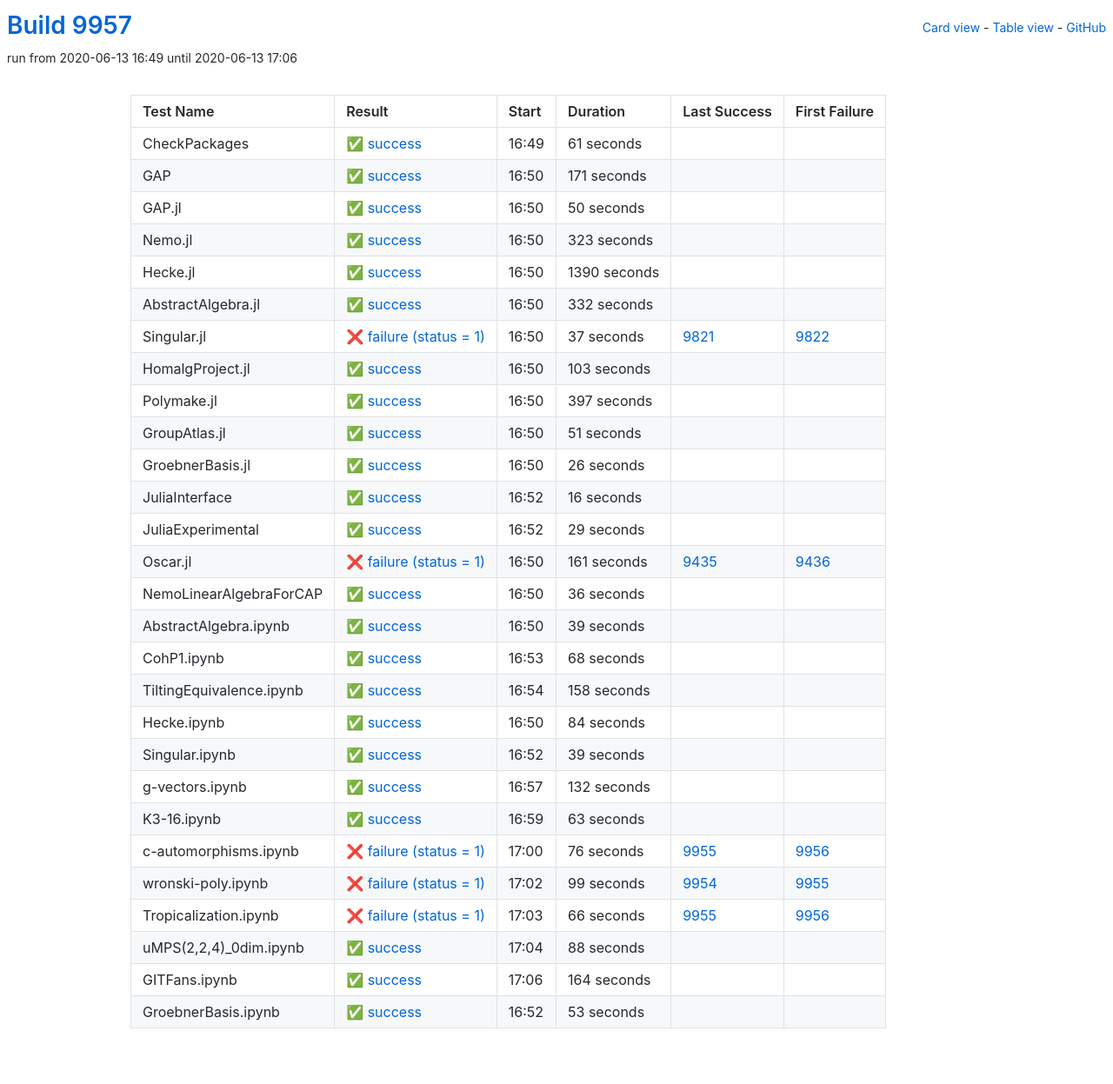
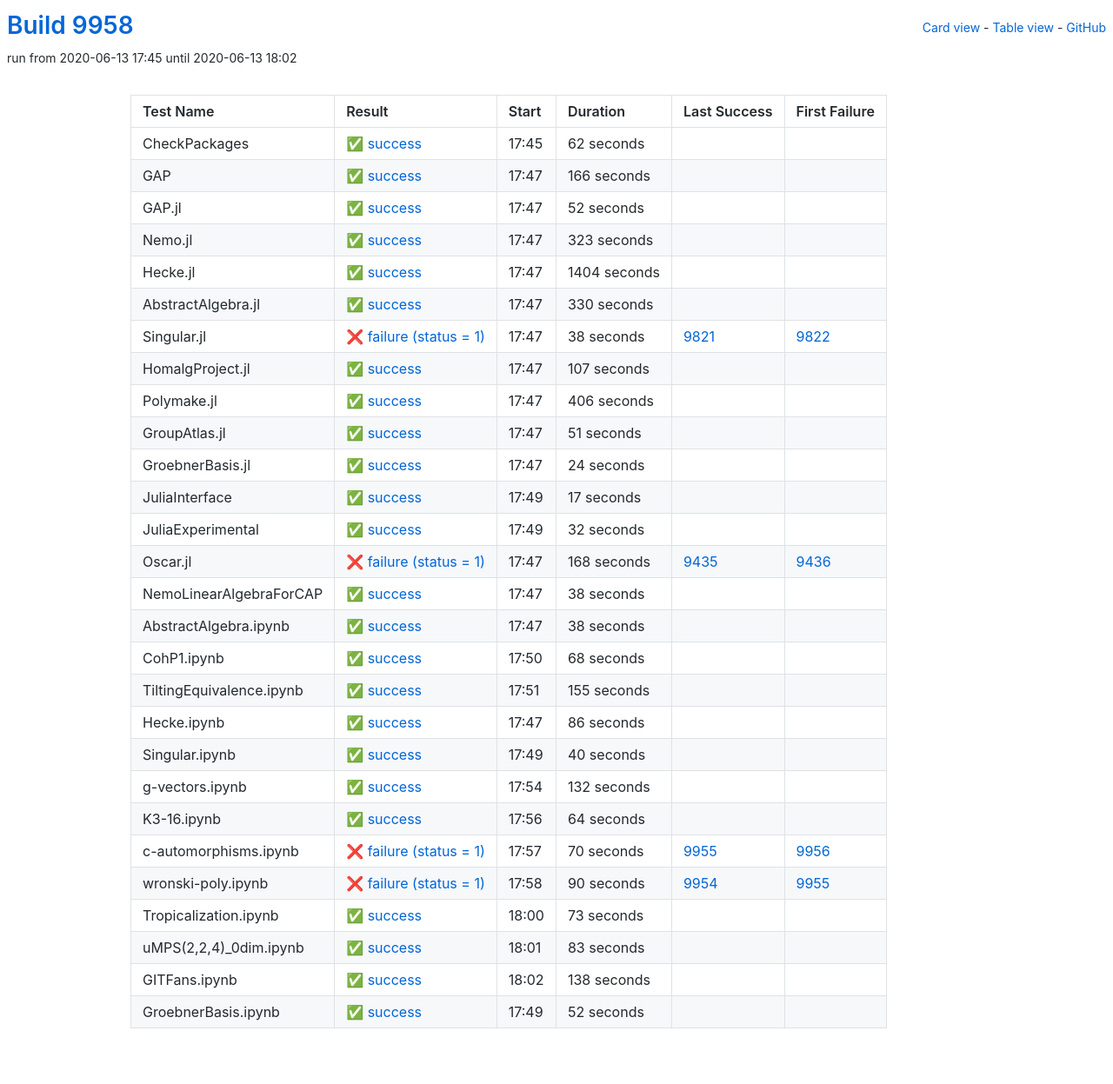
Before and after one commit to oscar-system/oscar-ci-status, a Jekyll site: the page built from table.html, in a window 1280 px wide. Shown: the whole page at 87% size. Built offline with Jekyll 4.4.1, drawn with Linux system fonts in a browser that asks for light colours.

Commit message:
Build #9958

```diff
--- a/_data/ci.yml
+++ b/_data/ci.yml
@@ -1,6 +1,6 @@
 ---
-build: 9957
-build_url: https://oscarci.mathematik.uni-kl.de/job/oscar/9957/
+build: 9958
+build_url: https://oscarci.mathematik.uni-kl.de/job/oscar/9958/
 job: oscar
 organization: oscar-system
 repo: oscar-ci-status
@@ -8,44 +8,44 @@
 tests:
 - name: CheckPackages
   id: checkpackages
-  log: https://oscarci.mathematik.uni-kl.de/job/oscar/9957/artifact/logs/build-9957/CheckPackages.log
-  start: 2020-06-13 16:49
+  log: https://oscarci.mathematik.uni-kl.de/job/oscar/9958/artifact/logs/build-9958/CheckPackages.log
+  start: 2020-06-13 17:45
   success: true
   exitcode: 0
   status: success
-  duration: 61
+  duration: 62
   last_success: false
   last_success_url:
   first_failure: false
   first_failure_url:
 - name: GAP
   id: gap
-  log: https://oscarci.mathematik.uni-kl.de/job/oscar/9957/artifact/logs/build-9957/GAP.log
-  start: 2020-06-13 16:50
+  log: https://oscarci.mathematik.uni-kl.de/job/oscar/9958/artifact/logs/build-9958/GAP.log
+  start: 2020-06-13 17:47
   success: true
   exitcode: 0
   status: success
-  duration: 171
+  duration: 166
   last_success: false
   last_success_url:
   first_failure: false
   first_failure_url:
 - name: GAP.jl
   id: gap-jl
-  log: https://oscarci.mathematik.uni-kl.de/job/oscar/9957/artifact/logs/build-9957/GAP.jl.log
-  start: 2020-06-13 16:50
+  log: https://oscarci.mathematik.uni-kl.de/job/oscar/9958/artifact/logs/build-9958/GAP.jl.log
+  start: 2020-06-13 17:47
   success: true
   exitcode: 0
   status: success
-  duration: 50
+  duration: 52
   last_success: false
   last_success_url:
   first_failure: false
   first_failure_url:
 - name: Nemo.jl
   id: nemo-jl
-  log: https://oscarci.mathematik.uni-kl.de/job/oscar/9957/artifact/logs/build-9957/Nemo.jl.log
-  start: 2020-06-13 16:50
+  log: https://oscarci.mathematik.uni-kl.de/job/oscar/9958/artifact/logs/build-9958/Nemo.jl.log
+  start: 2020-06-13 17:47
   success: true
   exitcode: 0
   status: success
@@ -56,68 +56,68 @@
   first_failure_url:
 - name: Hecke.jl
   id: hecke-jl
-  log: https://oscarci.mathematik.uni-kl.de/job/oscar/9957/artifact/logs/build-9957/Hecke.jl.log
-  start: 2020-06-13 16:50
+  log: https://oscarci.mathematik.uni-kl.de/job/oscar/9958/artifact/logs/build-9958/Hecke.jl.log
+  start: 2020-06-13 17:47
   success: true
   exitcode: 0
   status: success
-  duration: 1390
+  duration: 1404
   last_success: false
   last_success_url:
   first_failure: false
   first_failure_url:
 - name: AbstractAlgebra.jl
   id: abstractalgebra-jl
-  log: https://oscarci.mathematik.uni-kl.de/job/oscar/9957/artifact/logs/build-9957/AbstractAlgebra.jl.log
-  start: 2020-06-13 16:50
+  log: https://oscarci.mathematik.uni-kl.de/job/oscar/9958/artifact/logs/build-9958/AbstractAlgebra.jl.log
+  start: 2020-06-13 17:47
   success: true
   exitcode: 0
   status: success
-  duration: 332
+  duration: 330
   last_success: false
   last_success_url:
   first_failure: false
   first_failure_url:
 - name: Singular.jl
   id: singular-jl
-  log: https://oscarci.mathematik.uni-kl.de/job/oscar/9957/artifact/logs/build-9957/Singular.jl.log
-  start: 2020-06-13 16:50
+  log: https://oscarci.mathematik.uni-kl.de/job/oscar/9958/artifact/logs/build-9958/Singular.jl.log
+  start: 2020-06-13 17:47
   success: false
   exitcode: 1
   status: failure
-  duration: 37
+  duration: 38
   last_success: 9821
   last_success_url: https://oscarci.mathematik.uni-kl.de/job/oscar/9821/
   first_failure: 9822
   first_failure_url: https://oscarci.mathematik.uni-kl.de/job/oscar/9822/
 - name: HomalgProject.jl
   id: homalgproject-jl
-  log: https://oscarci.mathematik.uni-kl.de/job/oscar/9957/artifact/logs/build-9957/HomalgProject.jl.log
-  start: 2020-06-13 16:50
+  log: https://oscarci.mathematik.uni-kl.de/job/oscar/9958/artifact/logs/build-9958/HomalgProject.jl.log
+  start: 2020-06-13 17:47
   success: true
   exitcode: 0
   status: success
-  duration: 103
+  duration: 107
   last_success: false
   last_success_url:
   first_failure: false
   first_failure_url:
 - name: Polymake.jl
   id: polymake-jl
-  log: https://oscarci.mathematik.uni-kl.de/job/oscar/9957/artifact/logs/build-9957/Polymake.jl.log
-  start: 2020-06-13 16:50
+  log: https://oscarci.mathematik.uni-kl.de/job/oscar/9958/artifact/logs/build-9958/Polymake.jl.log
+  start: 2020-06-13 17:47
   success: true
   exitcode: 0
   status: success
-  duration: 397
+  duration: 406
   last_success: false
   last_success_url:
   first_failure: false
   first_failure_url:
 - name: GroupAtlas.jl
   id: groupatlas-jl
-  log: https://oscarci.mathematik.uni-kl.de/job/oscar/9957/artifact/logs/build-9957/GroupAtlas.jl.log
-  start: 2020-06-13 16:50
+  log: https://oscarci.mathematik.uni-kl.de/job/oscar/9958/artifact/logs/build-9958/GroupAtlas.jl.log
+  start: 2020-06-13 17:47
   success: true
   exitcode: 0
   status: success
@@ -128,80 +128,80 @@
   first_failure_url:
 - name: GroebnerBasis.jl
   id: groebnerbasis-jl
-  log: https://oscarci.mathematik.uni-kl.de/job/oscar/9957/artifact/logs/build-9957/GroebnerBasis.jl.log
-  start: 2020-06-13 16:50
+  log: https://oscarci.mathematik.uni-kl.de/job/oscar/9958/artifact/logs/build-9958/GroebnerBasis.jl.log
+  start: 2020-06-13 17:47
   success: true
   exitcode: 0
   status: success
-  duration: 26
+  duration: 24
   last_success: false
   last_success_url:
   first_failure: false
   first_failure_url:
 - name: JuliaInterface
   id: juliainterface
-  log: https://oscarci.mathematik.uni-kl.de/job/oscar/9957/artifact/logs/build-9957/JuliaInterface.log
-  start: 2020-06-13 16:52
+  log: https://oscarci.mathematik.uni-kl.de/job/oscar/9958/artifact/logs/build-9958/JuliaInterface.log
+  start: 2020-06-13 17:49
   success: true
   exitcode: 0
   status: success
-  duration: 16
+  duration: 17
   last_success: false
   last_success_url:
   first_failure: false
   first_failure_url:
 - name: JuliaExperimental
   id: juliaexperimental
-  log: https://oscarci.mathematik.uni-kl.de/job/oscar/9957/artifact/logs/build-9957/JuliaExperimental.log
-  start: 2020-06-13 16:52
+  log: https://oscarci.mathematik.uni-kl.de/job/oscar/9958/artifact/logs/build-9958/JuliaExperimental.log
+  start: 2020-06-13 17:49
   success: true
   exitcode: 0
   status: success
-  duration: 29
+  duration: 32
   last_success: false
   last_success_url:
   first_failure: false
   first_failure_url:
 - name: Oscar.jl
   id: oscar-jl
-  log: https://oscarci.mathematik.uni-kl.de/job/oscar/9957/artifact/logs/build-9957/Oscar.jl.log
-  start: 2020-06-13 16:50
+  log: https://oscarci.mathematik.uni-kl.de/job/oscar/9958/artifact/logs/build-9958/Oscar.jl.log
+  start: 2020-06-13 17:47
   success: false
   exitcode: 1
   status: failure
-  duration: 161
+  duration: 168
   last_success: 9435
   last_success_url: https://oscarci.mathematik.uni-kl.de/job/oscar/9435/
   first_failure: 9436
   first_failure_url: https://oscarci.mathematik.uni-kl.de/job/oscar/9436/
 - name: NemoLinearAlgebraForCAP
   id: nemolinearalgebraforcap
-  log: https://oscarci.mathematik.uni-kl.de/job/oscar/9957/artifact/logs/build-9957/NemoLinearAlgebraForCAP.log
-  start: 2020-06-13 16:50
+  log: https://oscarci.mathematik.uni-kl.de/job/oscar/9958/artifact/logs/build-9958/NemoLinearAlgebraForCAP.log
+  start: 2020-06-13 17:47
   success: true
   exitcode: 0
   status: success
-  duration: 36
+  duration: 38
   last_success: false
   last_success_url:
   first_failure: false
   first_failure_url:
 - name: AbstractAlgebra.ipynb
   id: abstractalgebra-ipynb
-  log: https://oscarci.mathematik.uni-kl.de/job/oscar/9957/artifact/logs/build-9957/AbstractAlgebra.ipynb.log
-  start: 2020-06-13 16:50
+  log: https://oscarci.mathematik.uni-kl.de/job/oscar/9958/artifact/logs/build-9958/AbstractAlgebra.ipynb.log
+  start: 2020-06-13 17:47
   success: true
   exitcode: 0
   status: success
-  duration: 39
+  duration: 38
   last_success: false
   last_success_url:
   first_failure: false
   first_failure_url:
 - name: CohP1.ipynb
   id: cohp1-ipynb
-  log: https://oscarci.mathematik.uni-kl.de/job/oscar/9957/artifact/logs/build-9957/CohP1.ipynb.log
-  start: 2020-06-13 16:53
+  log: https://oscarci.mathematik.uni-kl.de/job/oscar/9958/artifact/logs/build-9958/CohP1.ipynb.log
+  start: 2020-06-13 17:50
   success: true
   exitcode: 0
   status: success
@@ -212,44 +212,44 @@
   first_failure_url:
 - name: TiltingEquivalence.ipynb
   id: tiltingequivalence-ipynb
-  log: https://oscarci.mathematik.uni-kl.de/job/oscar/9957/artifact/logs/build-9957/TiltingEquivalence.ipynb.log
-  start: 2020-06-13 16:54
+  log: https://oscarci.mathematik.uni-kl.de/job/oscar/9958/artifact/logs/build-9958/TiltingEquivalence.ipynb.log
+  start: 2020-06-13 17:51
   success: true
   exitcode: 0
   status: success
-  duration: 158
+  duration: 155
   last_success: false
   last_success_url:
   first_failure: false
   first_failure_url:
 - name: Hecke.ipynb
   id: hecke-ipynb
-  log: https://oscarci.mathematik.uni-kl.de/job/oscar/9957/artifact/logs/build-9957/Hecke.ipynb.log
-  start: 2020-06-13 16:50
+  log: https://oscarci.mathematik.uni-kl.de/job/oscar/9958/artifact/logs/build-9958/Hecke.ipynb.log
+  start: 2020-06-13 17:47
   success: true
   exitcode: 0
   status: success
-  duration: 84
+  duration: 86
   last_success: false
   last_success_url:
   first_failure: false
   first_failure_url:
 - name: Singular.ipynb
   id: singular-ipynb
-  log: https://oscarci.mathematik.uni-kl.de/job/oscar/9957/artifact/logs/build-9957/Singular.ipynb.log
-  start: 2020-06-13 16:52
+  log: https://oscarci.mathematik.uni-kl.de/job/oscar/9958/artifact/logs/build-9958/Singular.ipynb.log
+  start: 2020-06-13 17:49
   success: true
   exitcode: 0
   status: success
-  duration: 39
+  duration: 40
   last_success: false
   last_success_url:
   first_failure: false
   first_failure_url:
 - name: g-vectors.ipynb
   id: g-vectors-ipynb
-  log: https://oscarci.mathematik.uni-kl.de/job/oscar/9957/artifact/logs/build-9957/g-vectors.ipynb.log
-  start: 2020-06-13 16:57
+  log: https://oscarci.mathematik.uni-kl.de/job/oscar/9958/artifact/logs/build-9958/g-vectors.ipynb.log
+  start: 2020-06-13 17:54
   success: true
   exitcode: 0
   status: success
@@ -260,84 +260,84 @@
   first_failure_url:
 - name: K3-16.ipynb
   id: k3-16-ipynb
-  log: https://oscarci.mathematik.uni-kl.de/job/oscar/9957/artifact/logs/build-9957/K3-16.ipynb.log
-  start: 2020-06-13 16:59
+  log: https://oscarci.mathematik.uni-kl.de/job/oscar/9958/artifact/logs/build-9958/K3-16.ipynb.log
+  start: 2020-06-13 17:56
   success: true
   exitcode: 0
   status: success
-  duration: 63
+  duration: 64
   last_success: false
   last_success_url:
   first_failure: false
   first_failure_url:
 - name: c-automorphisms.ipynb
   id: c-automorphisms-ipynb
-  log: https://oscarci.mathematik.uni-kl.de/job/oscar/9957/artifact/logs/build-9957/c-automorphisms.ipynb.log
-  start: 2020-06-13 17:00
+  log: https://oscarci.mathematik.uni-kl.de/job/oscar/9958/artifact/logs/build-9958/c-automorphisms.ipynb.log
+  start: 2020-06-13 17:57
   success: false
   exitcode: 1
   status: failure
-  duration: 76
+  duration: 70
   last_success: 9955
   last_success_url: https://oscarci.mathematik.uni-kl.de/job/oscar/9955/
   first_failure: 9956
   first_failure_url: https://oscarci.mathematik.uni-kl.de/job/oscar/9956/
 - name: wronski-poly.ipynb
   id: wronski-poly-ipynb
-  log: https://oscarci.mathematik.uni-kl.de/job/oscar/9957/artifact/logs/build-9957/wronski-poly.ipynb.log
-  start: 2020-06-13 17:02
+  log: https://oscarci.mathematik.uni-kl.de/job/oscar/9958/artifact/logs/build-9958/wronski-poly.ipynb.log
+  start: 2020-06-13 17:58
   success: false
   exitcode: 1
   status: failure
-  duration: 99
+  duration: 90
   last_success: 9954
   last_success_url: https://oscarci.mathematik.uni-kl.de/job/oscar/9954/
   first_failure: 9955
   first_failure_url: https://oscarci.mathematik.uni-kl.de/job/oscar/9955/
 - name: Tropicalization.ipynb
   id: tropicalization-ipynb
-  log: https://oscarci.mathematik.uni-kl.de/job/oscar/9957/artifact/logs/build-9957/Tropicalization.ipynb.log
-  start: 2020-06-13 17:03
-  success: false
-  exitcode: 1
-  status: failure
-  duration: 66
-  last_success: 9955
-  last_success_url: https://oscarci.mathematik.uni-kl.de/job/oscar/9955/
-  first_failure: 9956
-  first_failure_url: https://oscarci.mathematik.uni-kl.de/job/oscar/9956/
-- name: uMPS(2,2,4)_0dim.ipynb
-  id: umps-2-2-4-0dim-ipynb
-  log: https://oscarci.mathematik.uni-kl.de/job/oscar/9957/artifact/logs/build-9957/uMPS-2-2-4-_0dim.ipynb.log
-  start: 2020-06-13 17:04
+  log: https://oscarci.mathematik.uni-kl.de/job/oscar/9958/artifact/logs/build-9958/Tropicalization.ipynb.log
+  start: 2020-06-13 18:00
   success: true
   exitcode: 0
   status: success
-  duration: 88
+  duration: 73
+  last_success: false
+  last_success_url:
+  first_failure: false
+  first_failure_url:
+- name: uMPS(2,2,4)_0dim.ipynb
+  id: umps-2-2-4-0dim-ipynb
+  log: https://oscarci.mathematik.uni-kl.de/job/oscar/9958/artifact/logs/build-9958/uMPS-2-2-4-_0dim.ipynb.log
+  start: 2020-06-13 18:01
+  success: true
+  exitcode: 0
+  status: success
+  duration: 83
   last_success: false
   last_success_url:
   first_failure: false
   first_failure_url:
 - name: GITFans.ipynb
   id: gitfans-ipynb
-  log: https://oscarci.mathematik.uni-kl.de/job/oscar/9957/artifact/logs/build-9957/GITFans.ipynb.log
-  start: 2020-06-13 17:06
+  log: https://oscarci.mathematik.uni-kl.de/job/oscar/9958/artifact/logs/build-9958/GITFans.ipynb.log
+  start: 2020-06-13 18:02
   success: true
   exitcode: 0
   status: success
-  duration: 164
+  duration: 138
   last_success: false
   last_success_url:
   first_failure: false
   first_failure_url:
 - name: GroebnerBasis.ipynb
   id: groebnerbasis-ipynb
-  log: https://oscarci.mathematik.uni-kl.de/job/oscar/9957/artifact/logs/build-9957/GroebnerBasis.ipynb.log
-  start: 2020-06-13 16:52
+  log: https://oscarci.mathematik.uni-kl.de/job/oscar/9958/artifact/logs/build-9958/GroebnerBasis.ipynb.log
+  start: 2020-06-13 17:49
   success: true
   exitcode: 0
   status: success
-  duration: 53
+  duration: 52
   last_success: false
   last_success_url:
   first_failure: false
```
Also changed, not shown: README.md.
